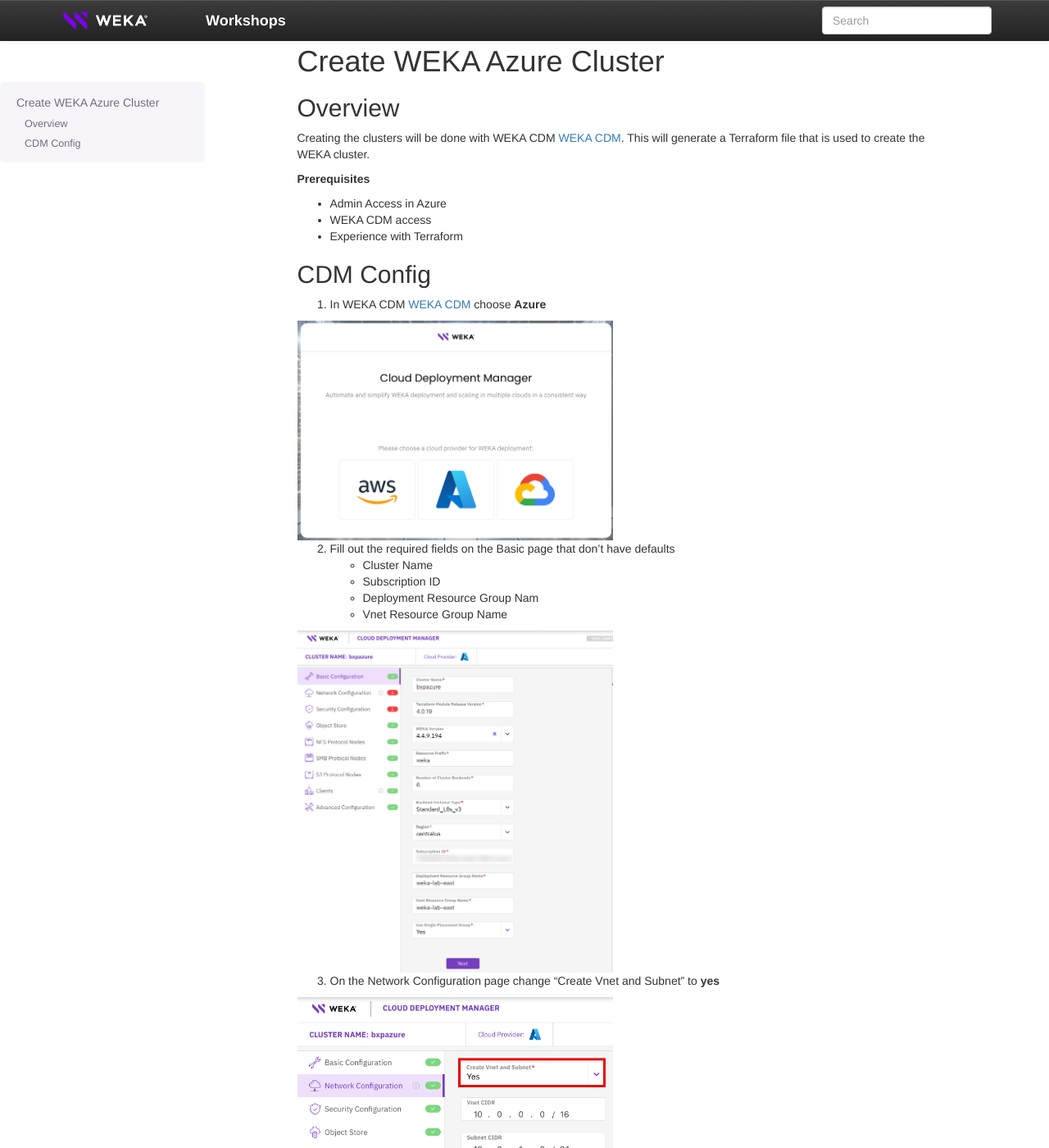
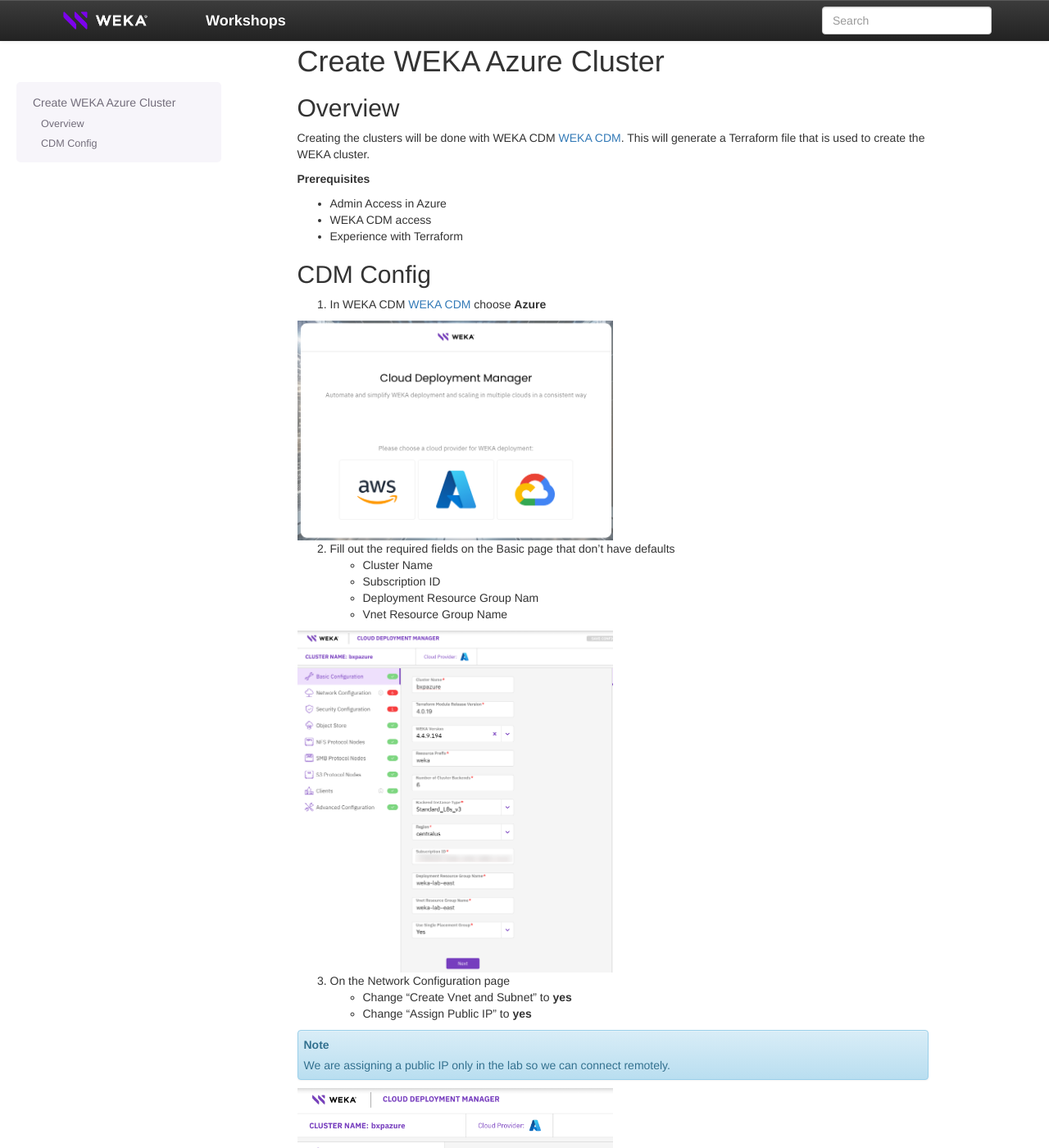
Before and after one commit to bmp-dot/template, a Sphinx documentation site: the page built from source/create_azure_cluster/create_azure_cluster.md, in a window 1280 px wide and 1400 px high. Shown: the whole window at 82% size. Built offline with Sphinx 7.4.7, drawn with Linux system fonts in a browser that asks for light colours; some of the changed text lies outside the part shown.

Commit message:
update lab

````diff
--- a/source/_static/custom.css
+++ b/source/_static/custom.css
@@ -45,6 +45,7 @@
   position: fixed;
   top: 70px; /* Adjust based on your navbar height */
   left: 0;
+  margin-left: 20px; /* Add this line */
   width: 250px; /* Adjust as needed */
   overflow-y: auto;
   max-height: 90vh;
--- a/source/create_azure_cluster/create_azure_cluster.md
+++ b/source/create_azure_cluster/create_azure_cluster.md
@@ -31,7 +31,13 @@
 :alt: CDM Basic
 ```
 
-3.  On the Network Configuration page change "Create Vnet and Subnet" to **yes**
+3.  On the Network Configuration page
+    - Change "Create Vnet and Subnet" to **yes**
+    - Change "Assign Public IP" to **yes**
+
+```{note}
+We are assigning a public IP only in the lab so we can connect remotely.
+```
 
 ```{image} ./images/cdm_network.png
 :width: 50%
@@ -39,7 +45,14 @@
 :alt: CDM Network
 ```
 
-4.  On the Security Configuration page change Create Network Security Group to **yes**
+4.  On the Security Configuration page change
+    - Change "Create Network Security Group" to **yes**
+    - On "Allowable CIDR for TCP Port 22 Access" add **0.0.0.0/0**
+    - On "Allowable CIDR for TCP Port 14000 Access" add **0.0.0.0/0**
+
+```{note}
+We are using 0.0.0.0/0 only in the lab so we can connect remotely. In a production deployment these should be set to valid ranges.
+```
 
 ```{image} ./images/cdm_security.png
 :width: 50%
````
Also changed, not shown: source/create_azure_cluster/images/cdm_security.png.
